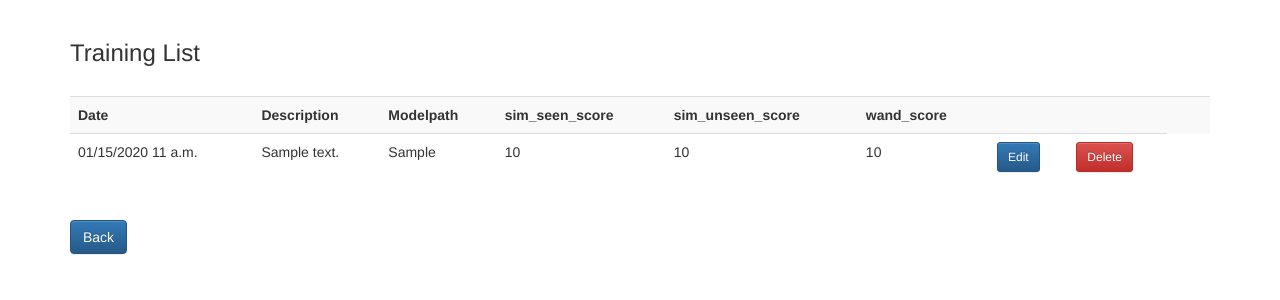
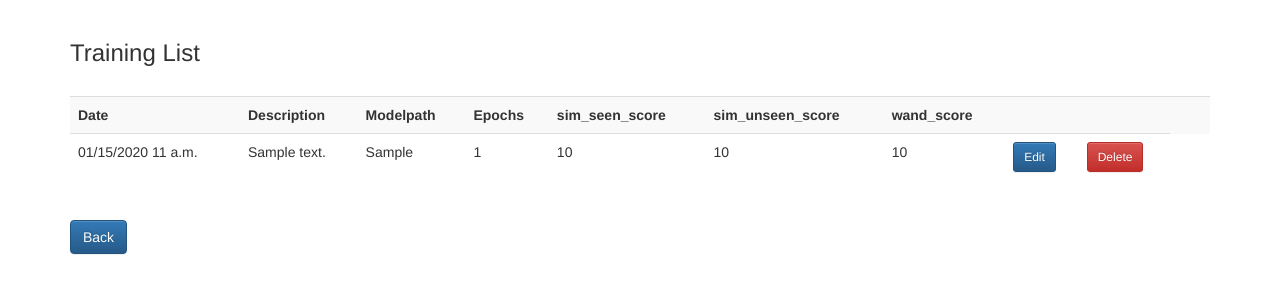
Before and after one commit to peterlholm/danbots-modeladm, a Django app: page /models/trainlist in a window 1280 px wide. Shown: the top 300 px of the page. Run offline with Django 4.2, Linux system fonts and the light colour scheme; a user stored in the database is signed in; tables that the repository leaves empty hold one stand-in row (values such as "Sample post"); some libraries are stand-ins or nearby versions.

Commit message:
epochs included in list

```diff
--- a/models/templates/trainlist.html
+++ b/models/templates/trainlist.html
@@ -6,13 +6,14 @@
 <h3>Training List</h3>
 <br>
 <table class="table table-light table-striped">
-    <tr><th>Date</th><th>Description</th><th>Modelpath</th><th>sim_seen_score</th>
+    <tr><th>Date</th><th>Description</th><th>Modelpath</th><th>Epochs</th><th>sim_seen_score</th>
         <th>sim_unseen_score</th><th>wand_score</th><th></th><th></th><th></th><th></th></th></tr>
     {% for s in modellist %}
     <tr>
         <td>{{ s.date|date:"SHORT_DATETIME_FORMAT" }}</td>
         <td>{{ s.description }}</td>
         <td>{{ s.model_path }}</td>
+        <td>{{ s.epochs }}</td>
         <td>{{ s.sim_seen_score }}</td>
         <td>{{ s.sim_unseen_score }}</td>
         <td>{{ s.wand_score }}</td>
```
